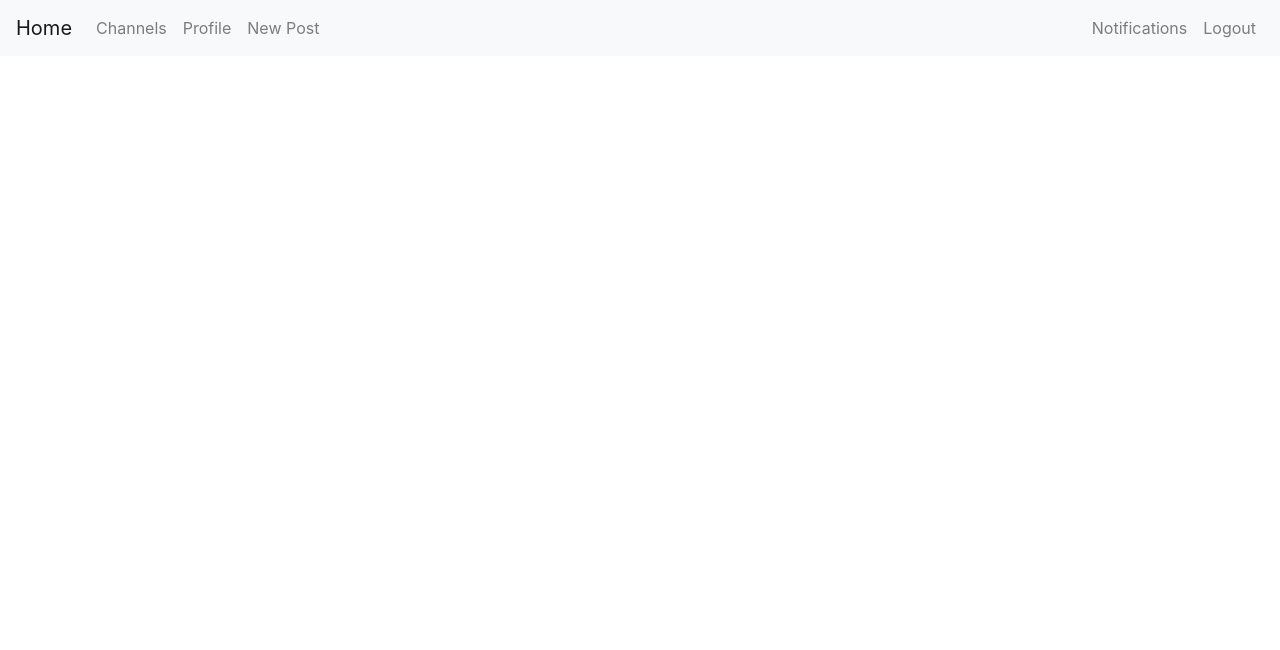
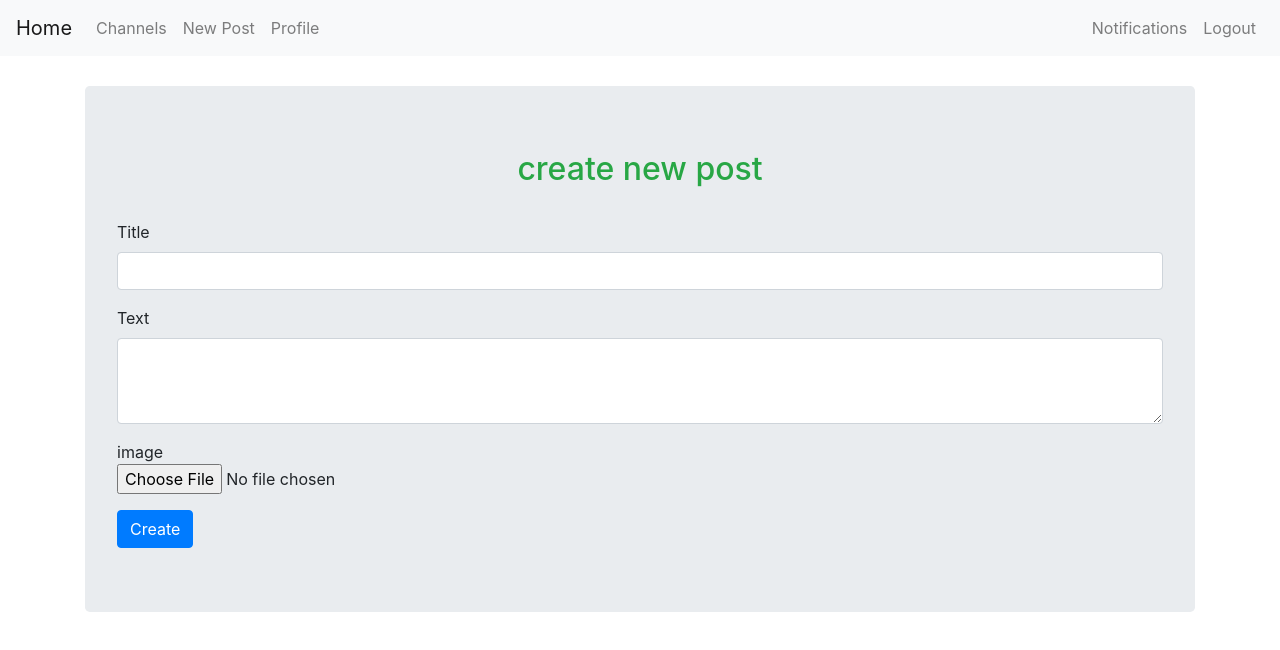
Before and after one commit to jamshidi799/Web_Project, a React (Create React App) app: page /newPost in a window 1280 px wide. Shown: the top 650 px of the page. Built offline with nearby package versions, Linux system fonts and the light colour scheme.

Commit message:
create newPost page

```diff
--- a/public/style.css
+++ b/public/style.css
@@ -2,6 +2,11 @@ body {
   display: block;
   margin: 20px;
 }
+
+.container {
+  margin-top: 30px;
+}
+
 .posts {
   min-width: 400px;
 }
--- a/src/App.js
+++ b/src/App.js
@@ -2,6 +2,11 @@ import React from 'react';
 import { BrowserRouter, Switch, Route } from 'react-router-dom'
 import Home from './components/Home'
 import Navbar from './components/Navbar'
+// import Profile from './componnets/Profile'
+import Channels from './components/Channels'
+import NewPost from './components/Post/NewPost'
+import Notifications from './components/Notifications'
+import PostPage from './components/Post/PostPage';
 
 function App() {
   return (
@@ -10,6 +15,12 @@ function App() {
         <Navbar />
         <Switch>
           <Route exact path='/' component={Home} />
+          {/* <Route exact path='/profile' component={Profile} /> */}
+          <Route exact path='/channels' component={Channels} />
+          <Route exact path='/newPost' component={NewPost} />
+          <Route exact path='/notifications' component={Notifications} />
+          <Route exact path='/post/:post_id' component={PostPage} />
+
         </Switch>
       </div>
 
--- a/src/components/Comment.js
+++ b/src/components/Comment.js
@@ -0,0 +1,19 @@
+import React from 'react'
+
+import likeIcon from '../icons/icons8-facebook-like-24.png'
+import unlikeIcon from '../icons/icons8-thumbs-down-24.png'
+
+const Comment = () => {
+    return (
+        <div>
+            <p className="lead">img elements must have an alt prop, either with meaningful</p>
+            <div>
+                <img src={likeIcon} /> <span>3.1k   </span>
+                <img src={unlikeIcon} /> <span>123    </span>
+            </div>
+            <hr class="my-4" />
+        </div>
+    )
+}
+
+export default Comment
--- a/src/components/Home.js
+++ b/src/components/Home.js
@@ -1,6 +1,7 @@
 import React, { Component } from 'react'
-import Post from './Post'
+import PostCard from './Post/PostCard'
 import SideBar from './SideBar'
+import { Link } from 'react-router-dom'
 
 class Home extends Component {
     render() {
@@ -9,15 +10,11 @@ class Home extends Component {
                 <SideBar />
                 <div className="col-sm-10 bg-dark posts">
                     <div className="row">
-                        <Post />
-                        <Post />
-                        <Post />
-                        <Post />
-                        <Post />
-                        <Post />
-                        <Post />
-                        <Post />
-                        <Post />
+                        <PostCard />
+                        <PostCard />
+                        <PostCard />
+                        <PostCard />
+                        <PostCard />
                     </div>
 
                 </div>
--- a/src/components/Navbar.js
+++ b/src/components/Navbar.js
@@ -12,8 +12,8 @@ class Navbar extends Component {
                 <div class="collapse navbar-collapse" id="navbarNavAltMarkup">
                     <div class="navbar-nav">
                         <Link to="/channels" class="nav-item nav-link">Channels</Link>
+                        <Link to="/newPost" class="nav-item nav-link ">New Post</Link>
                         <Link to="/profile" class="nav-item nav-link">Profile</Link>
-                        <Link to="/newPost" class="nav-item nav-link ">New Post</Link>
                     </div>
                 </div>
                 <div class="navbar-collapse collapse">
--- a/src/components/Post.js
+++ /dev/null
@@ -1,23 +0,0 @@
-import React, { Component } from 'react'
-import img from '../img/img1.jpg'
-import likeIcon from '../icons/icons8-facebook-like-24.png'
-
-class Post extends Component {
-    render() {
-        return (
-            <div class="card" style={{ width: 18 + 'rem' }}>
-                <img class="card-img-top" src={img} alt="post" />
-                <div class="card-body">
-                    <h5 class="card-title">Card title</h5>
-                    <p class="card-text">Some quick example text to build on the card title and make up the bulk of the card's content.</p>
-                    <div><span>132,231 views</span></div>
-                    <img src={likeIcon} /> <span>3.1k   </span>
-                    <img src={likeIcon} /> <span>123    </span>
-
-                </div>
-            </div>
-        )
-    }
-}
-
-export default Post
--- /dev/null
+++ b/src/components/Post/NewPost.js
@@ -0,0 +1,29 @@
+import React, { Component } from 'react'
+
+class NewPost extends Component {
+    render() {
+        return (
+            <div class="container">
+                <form class="jumbotron">
+                    <h2 class="text-center text-success">create new post</h2>
+                    <br />
+                    <div class="form-group">
+                        <label for="title">Title</label>
+                        <input type="" class="form-control" id="title" required />
+                    </div>
+                    <div class="form-group">
+                        <label for="Text">Text</label>
+                        <textarea class="form-control" id="Text" rows="3" required />
+                    </div>
+                    <div class="form-group">
+                        <label class="form-check-label" for="image">image</label>
+                        <input type="file" class="form-control-file" id="image" required />
+                    </div>
+                    <button type="submit" class="btn btn-primary">Create</button>
+                </form>
+            </div>
+        )
+    }
+}
+
+export default NewPost
--- /dev/null
+++ b/src/components/Post/PostCard.js
@@ -0,0 +1,24 @@
+import React, { Component } from 'react'
+import img from '../../img/img1.jpg'
+import likeIcon from '../../icons/icons8-facebook-like-24.png'
+import { Link } from 'react-router-dom'
+
+class PostCard extends Component {
+    render() {
+        return (
+            <div class="card" style={{ width: 18 + 'rem' }}>
+                <img class="card-img-top" src={img} alt="post" />
+                <div class="card-body">
+                    <Link to="/post/3"><h5 class="card-title">Card title</h5></Link>
+                    <p class="card-text">Some quick example text to build on the card title and make up the bulk of the card's content.</p>
+                    <div><span>132,231 views</span></div>
+                    <img src={likeIcon} /> <span>3.1k   </span>
+                    <img src={likeIcon} /> <span>123    </span>
+
+                </div>
+            </div>
+        )
+    }
+}
+
+export default PostCard
--- /dev/null
+++ b/src/components/Post/PostPage.js
@@ -0,0 +1,37 @@
+import React, { Component } from 'react'
+import Comment from '../Comment'
+
+
+import img from '../../img/img1.jpg'
+import likeIcon from '../../icons/icons8-facebook-like-24.png'
+
+class PostPage extends Component {
+    render() {
+        return (
+            <div class="container">
+                <div class="jumbotron">
+                    <img class="card-img-top" src={img} alt="post" />
+                    <div class="card-body">
+                        <h3 class="card-title text-success">Card title</h3>
+                        <p class="card-text">Lorem ipsum dolor sit amet, consectetur adipiscing elit, sed do eiusmod tempor incididunt ut labore et dolore magna aliqua. Ut enim ad minim veniam, quis nostrud exercitation ullamco laboris nisi ut aliquip ex ea commodo consequat. Duis aute irure dolor in reprehenderit in voluptate velit esse cillum dolore eu fugiat nulla pariatur. Excepteur sint occaecat cupidatat non proident, sunt in culpa qui officia deserunt mollit anim id est laborum</p>
+                        <div ><span class="text-success">132,231 views</span></div>
+                        <img src={likeIcon} /> <span>3.1k   </span>
+                        <img src={likeIcon} /> <span>123    </span>
+
+                    </div>
+                    <div class="jumbotron">
+                        <h3 class="text-primary">Comments:</h3>
+                        <Comment />
+                        <Comment />
+                        <Comment />
+                    </div>
+
+                </div>
+            </div>
+
+        )
+    }
+
+}
+
+export default PostPage
--- /dev/null
+++ b/src/components/Profile.js
@@ -0,0 +1,12 @@
+import React, { Component } from 'react'
+
+class Profile extends Component {
+    render() {
+        return (
+            <p>Profile</p>
+        )
+    }
+
+}
+
+export default Profile
```
Also changed, not shown: src/components/Channels.js (added), src/components/Notifications.js (added).
